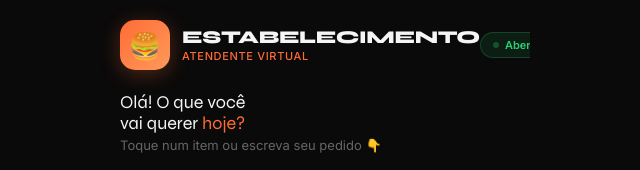
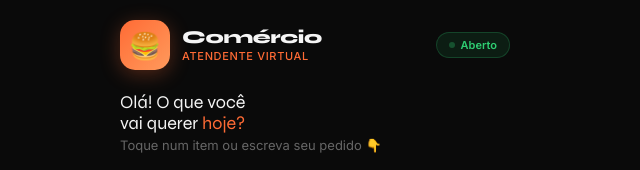
Before and after one commit to jose632silva/frontend-lanchonete, a plain HTML site: page index.html in a window 1280 px wide. Shown: the top 170 px of the page, without its empty margins (325-965 px from the left). Drawn offline with Linux system fonts and the light colour scheme.

Commit message:
Update index.html

```diff
--- a/index.html
+++ b/index.html
@@ -1021,7 +1021,7 @@ setInterval(() => {
           <span id="logoEmoji">🍔</span>
         </div>
         <div>
-          <div class="logo-name">ESTABELECIMENTO</div>
+          <div class="logo-name">Comércio</div>
           <div class="logo-tag">Atendente Virtual</div>
         </div>
       </div>
```
